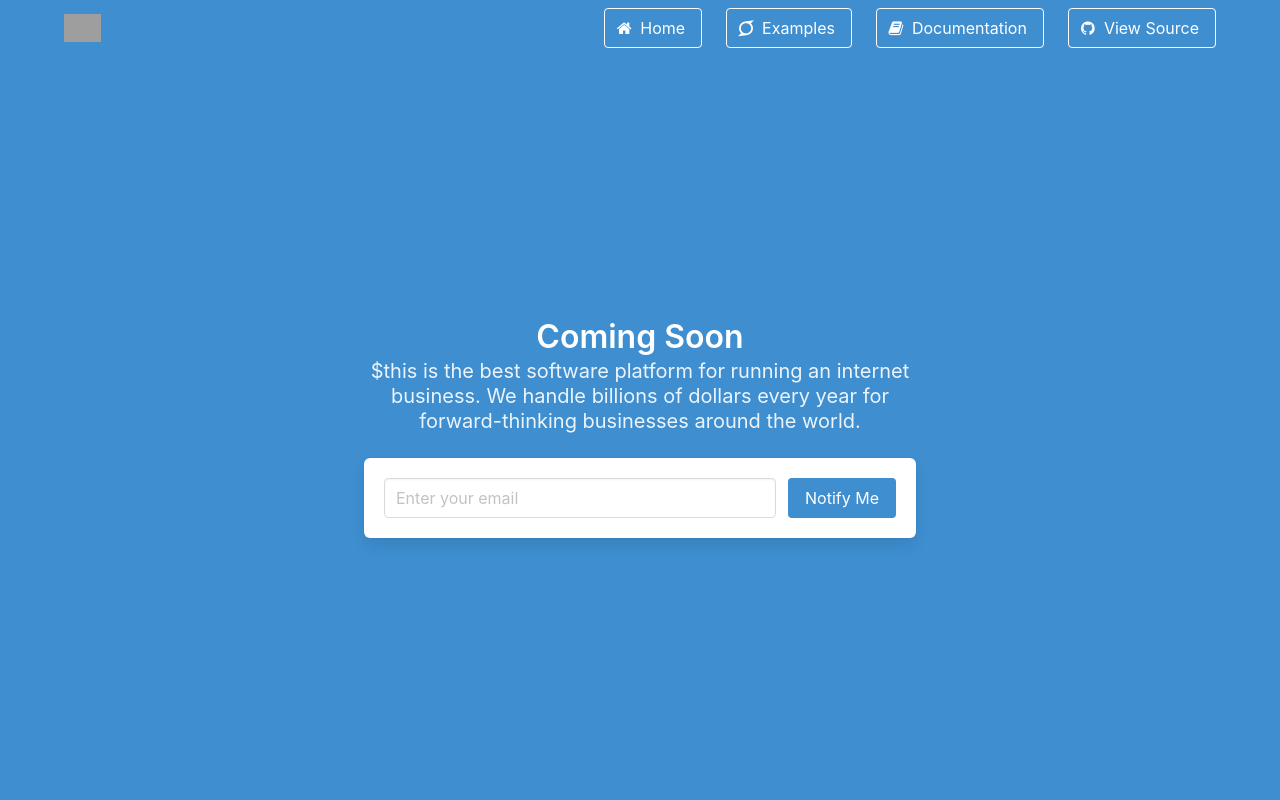
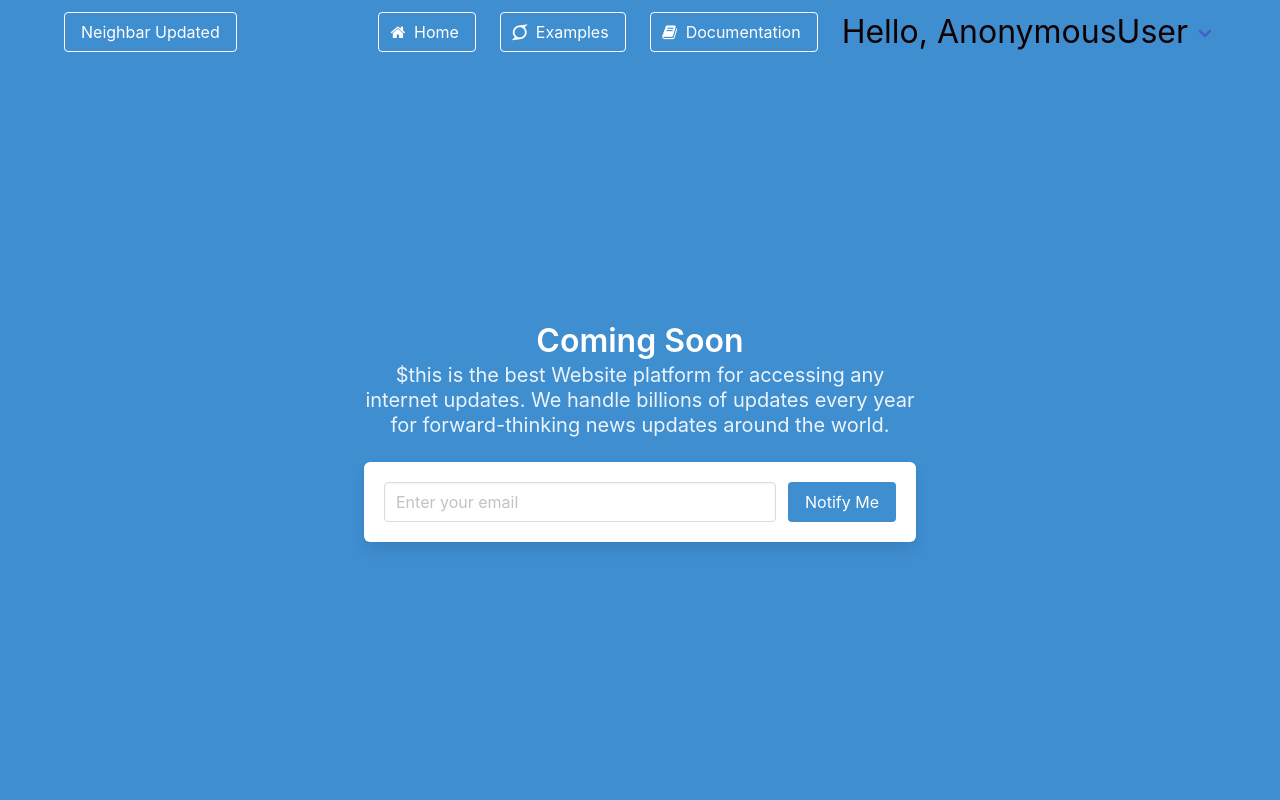
Before and after one commit to JoeGakumo21/updateNeighbours, a Django app: page / in a window 1280 px wide. Run offline with Django 3.2, Linux system fonts and the light colour scheme; grey boxes are pictures that could not be loaded.

Commit message:
add landing page

```diff
--- a/main/templates/home.html
+++ b/main/templates/home.html
@@ -5,7 +5,7 @@
     <meta charset="utf-8">
     <meta http-equiv="X-UA-Compatible" content="IE=edge">
     <meta name="viewport" content="width=device-width, initial-scale=1">
-    <title>Landing - Free Bulma template</title>
+    <title>Landing -neighbour updated</title>
     <link rel="shortcut icon" href="../images/fav_icon.png" type="image/x-icon">
     <link rel="stylesheet" href="https://maxcdn.bootstrapcdn.com/font-awesome/4.7.0/css/font-awesome.min.css">
     <link href="https://fonts.googleapis.com/css?family=Open+Sans:300,400,700" rel="stylesheet">
@@ -21,7 +21,7 @@
                 <div class="container">
                     <div class="navbar-brand">
                         <a class="navbar-item" href="../">
-                            <img src="http://bulma.io/images/bulma-type-white.png" alt="Logo">
+                            <h1 class="button is-white is-outlined">Neighbar Updated</h1>
                         </a>
                         <span class="navbar-burger burger" data-target="navbarMenu">
                             <span></span>
@@ -55,14 +55,32 @@
                                     <span>Documentation</span>
                                 </a>
                             </span>
-                            <span class="navbar-item">
+                            <!-- <span class="navbar-item">
                                 <a class="button is-white is-outlined" href="https://github.com/BulmaTemplates/bulma-templates/blob/master/templates/landing.html">
                                     <span class="icon">
                                         <i class="fa fa-github"></i>
                                     </span>
                                     <span>View Source</span>
                                 </a>
-                            </span>
+                            </span> -->
+                            <div class="navbar-item has-dropdown is-hoverable is-dark">
+
+                                <a class="navbar-link  is-white is-outlined">
+                                    <span style="color:rgb(17, 1, 1);font-size:2rem ">Hello, {{user}}</span>
+                                </a>
+
+                                <div class="navbar-dropdown" style=" background-color:rgb(250, 247, 253);color: red;">
+                                  <a class="navbar-item  is-black is-outlined drop" style=" color:black">
+                                  Settings
+                                  </a>
+                                  <a class="navbar-item  is-white is-outlined" style=" color:black">
+                                    Profile
+                                  </a>
+                                  <a class="navbar-item  is-white is-outlined" class="navbar-item" style=" color:black" class="button is-white is-outlined" href="{% url 'logout' %}">
+                                    Logout
+                                  </a>
+
+                                </div>
                         </div>
                     </div>
                 </div>
@@ -76,7 +94,7 @@
                             Coming Soon
                         </h1>
                         <h2 class="subtitle">
-                            $this is the best software platform for running an internet business. We handle billions of dollars every year for forward-thinking businesses around the world.
+                            $this is the best Website platform for accessing any internet updates. We handle billions of updates every year for forward-thinking news updates around the world.
                         </h2>
                         <div class="box">
                             <div class="field is-grouped">
--- a/main/urls.py
+++ b/main/urls.py
@@ -3,6 +3,7 @@ from .import views
 urlpatterns = [
    path('register/', views.registerPage, name="register"),
    path('login/',views.loginPage, name="login"),
+   path('logout', views.logoutUser, name="logout"),
 
    path('',views.home, name="home")
 ]
--- a/main/views.py
+++ b/main/views.py
@@ -39,6 +39,10 @@ def loginPage(request):
     context={}
     return  render (request,'accounts/login.html', context)
 
+def logoutUser(request):
+    logout(request)
+    return redirect('login')
+
 def home(request):
     content={}
     return render(request, 'home.html', content)
```
Also changed, not shown: main/static/bulma.js (added, +25 -0 lines).
